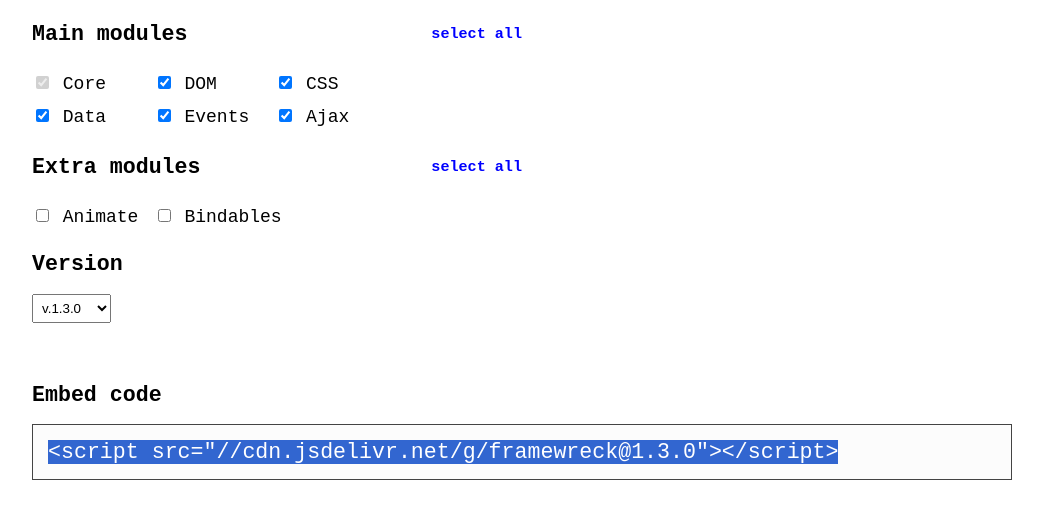
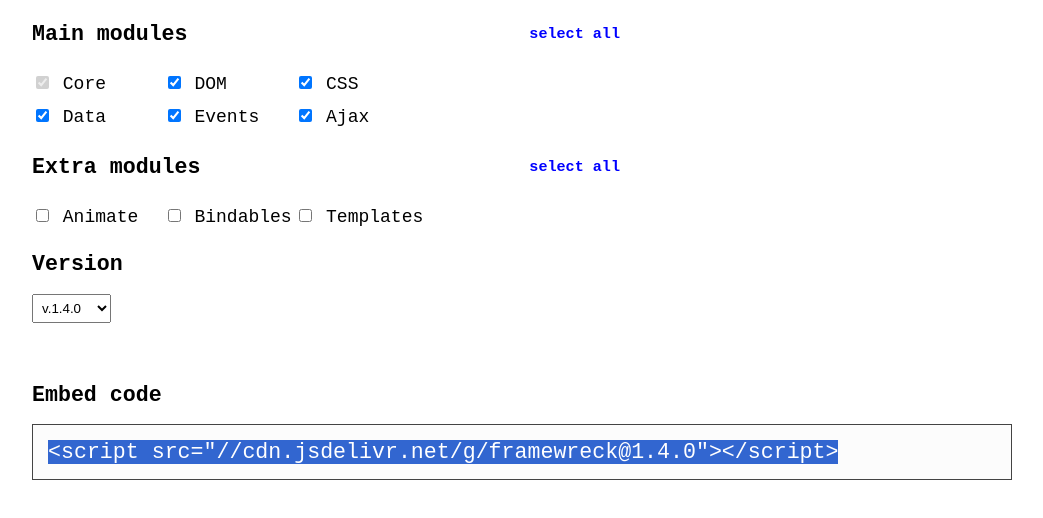
Before and after one commit to misantronic/framewreck, a website: page cdn/index.html in a window 1280 px wide. Shown: the whole page, without its empty margins (118-1161 px from the left). Drawn offline with Linux system fonts and the light colour scheme; a web font is replaced by a local one.

Commit message:
added v1.4.0

```diff
--- a/cdn/index.html
+++ b/cdn/index.html
@@ -32,17 +32,17 @@
 		}
 
 		#modules {
-			width: 50%;
+			width: 60%;
 			line-height: 180%;
 		}
 
 		#modules label {
 			display: inline-block;
-			width: 80px;
+			width: 90px;
 		}
 
 		#version {
-			width: 50%;
+			width: 40%;
 			margin-bottom: 60px;
 		}
 
@@ -100,6 +100,9 @@
 
 				<input value="bindables" type="checkbox" class="cbx_module" name="modules/bindables/fw.bindables.min.js" id="cbx_bindables"/>
 				<label for="cbx_bindables">Bindables</label>
+
+				<input value="templates" type="checkbox" class="cbx_module" name="modules/templates/fw.templates.min.js" id="cbx_templates"/>
+				<label for="cbx_templates">Templates</label>
 			</form>
 		</div>
 
@@ -107,7 +110,8 @@
 			<h2>Version</h2>
 
 			<select id="slct_version">
-				<option value="1.3.0" selected="selected">v.1.3.0</option>
+				<option value="1.4.0" selected="selected">v.1.4.0</option>
+				<option value="1.3.0">v.1.3.0</option>
 				<option value="1.2.7">v.1.2.7</option>
 				<option value="1.2.6b">v.1.2.6b</option>
 				<option value="1.2.6a">v.1.2.6a</option>
```
